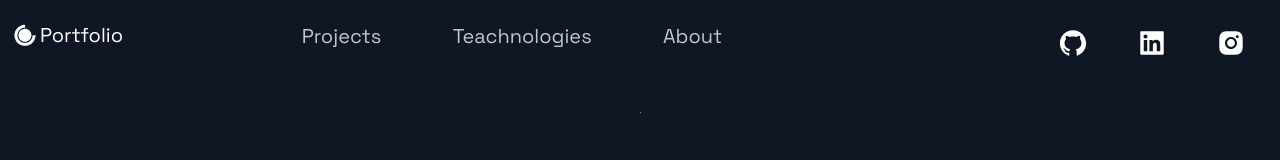
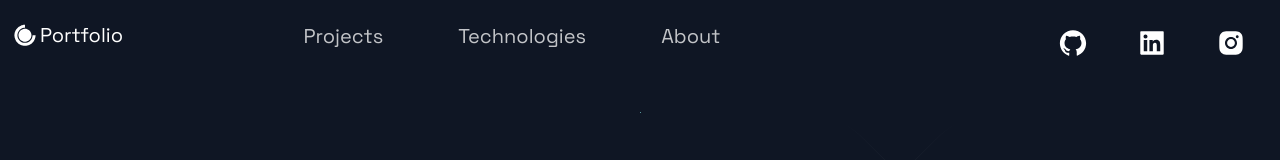
Before and after one commit to Jump89/react-tome, a Next.js app: page / in a window 1280 px wide. Shown: the top 160 px of the page. Built offline with nearby package versions, Linux system fonts and the light colour scheme.

Commit message:
updated spelling error

```diff
--- a/src/components/Header/Header.js
+++ b/src/components/Header/Header.js
@@ -22,7 +22,7 @@ const Header = () =>  (
      </li>
      <li>
        <Link href="#tech">
-         <NavLink>Teachnologies</NavLink>
+         <NavLink>Technologies</NavLink>
        </Link>
      </li>
      <li>
```
